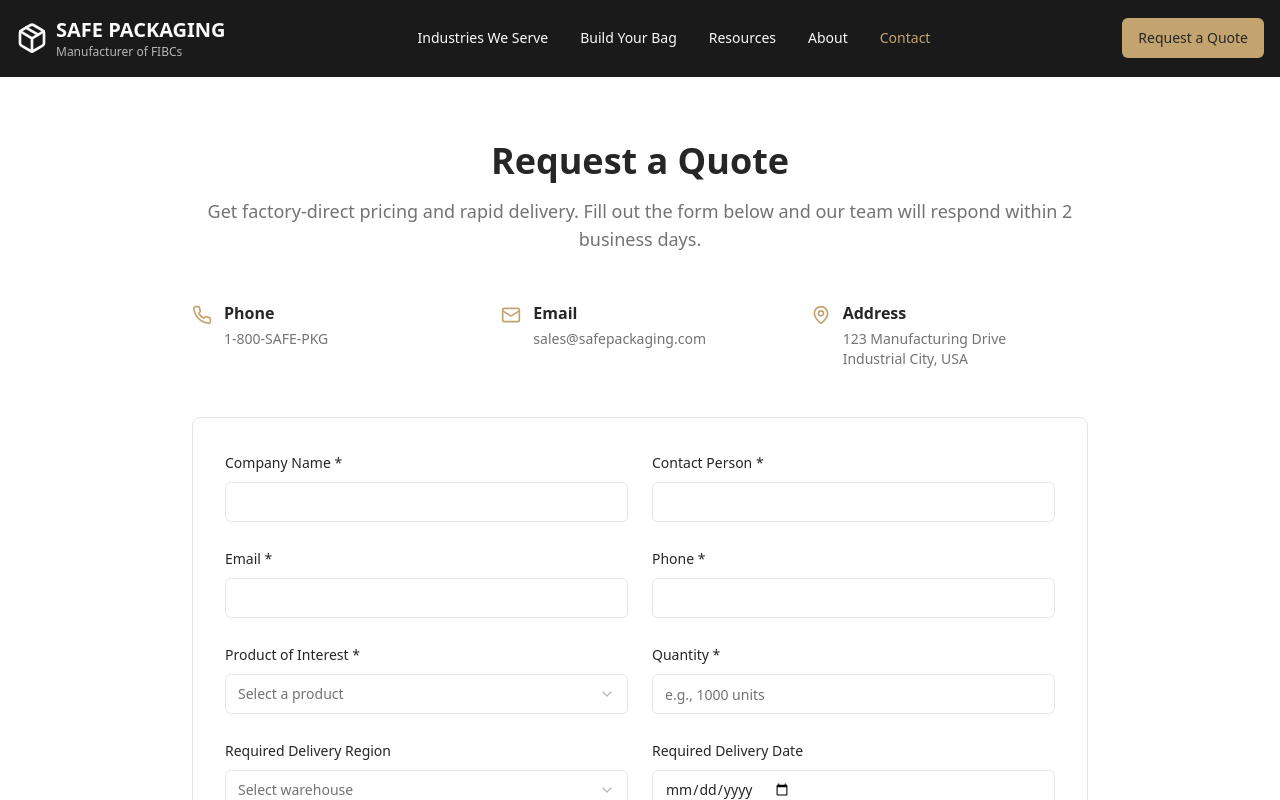
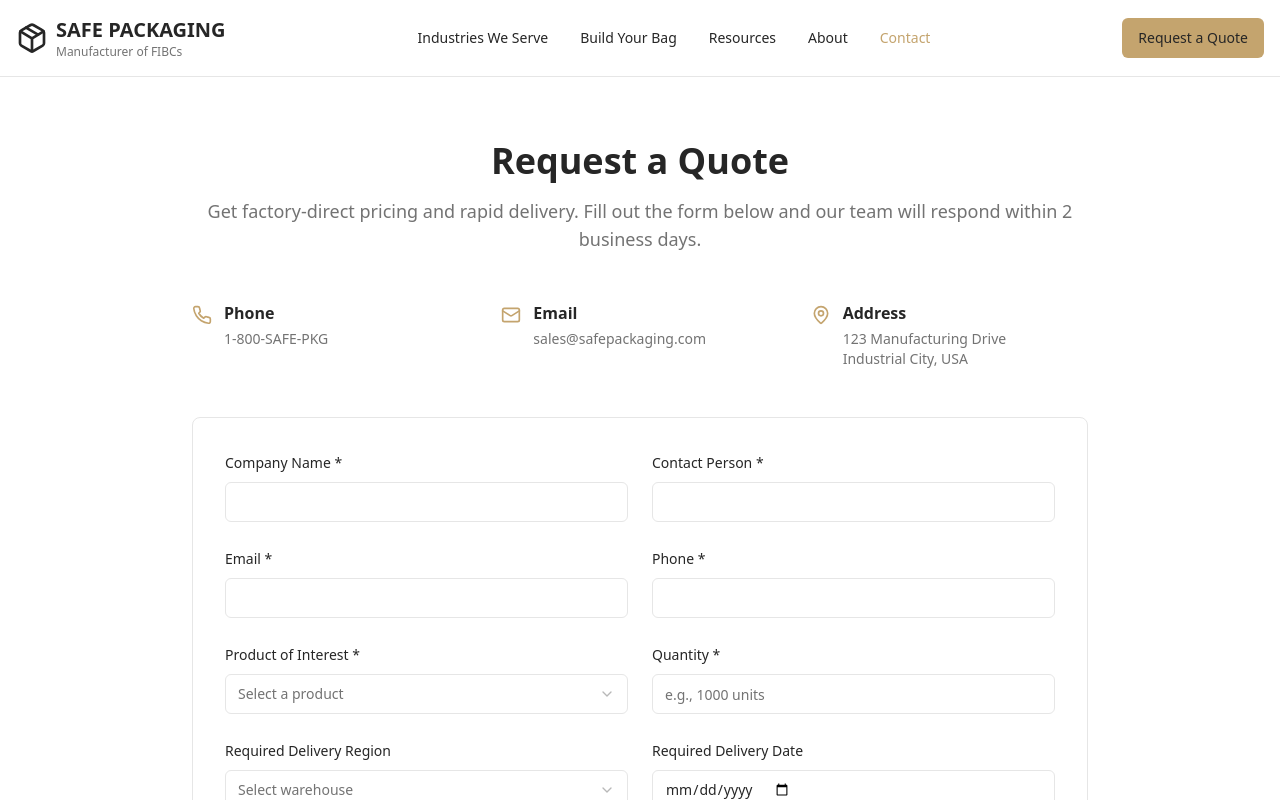
Before and after one commit to SafePackagingLLC/fibc-direct-supply, a React (Vite) app: page /contact in a window 1280 px wide. Shown: the top 800 px of the page. Built offline with nearby package versions, Linux system fonts and the light colour scheme; the HTML template or start-up script is replaced by a standard one.

Commit message:
Reverted to commit 8fe90e3083dbac5e3e94d629a9b53a9f7b390361

```diff
--- a/src/components/Header.tsx
+++ b/src/components/Header.tsx
@@ -4,7 +4,6 @@ import { Package } from "lucide-react";
 
 const Header = () => {
   const location = useLocation();
-  const isHomePage = location.pathname === "/";
 
   const navItems = [
     { label: "Industries We Serve", path: "/industries" },
@@ -15,23 +14,14 @@ const Header = () => {
   ];
 
   return (
-    <header className={`border-b sticky top-0 z-50 ${isHomePage ? "bg-background border-border" : "bg-secondary border-secondary"}`}>
+    <header className="bg-background border-b border-border sticky top-0 z-50">
       <div className="container mx-auto px-4 py-4">
         <div className="flex items-center justify-between">
-          <Link
-            to="/"
-            className={`flex items-center gap-2 transition-colors ${
-              isHomePage
-                ? "text-foreground hover:opacity-80"
-                : "text-secondary-foreground hover:text-primary"
-            }`}
-          >
+          <Link to="/" className="flex items-center gap-2 text-foreground hover:opacity-80 transition-opacity">
             <Package className="h-8 w-8" />
             <div>
               <div className="text-xl font-bold">SAFE PACKAGING</div>
-              <div className={`text-xs ${isHomePage ? "text-muted-foreground" : "text-secondary-foreground/70"}`}>
-                Manufacturer of FIBCs
-              </div>
+              <div className="text-xs text-muted-foreground">Manufacturer of FIBCs</div>
             </div>
           </Link>
 
@@ -40,14 +30,8 @@ const Header = () => {
               <Link
                 key={item.path}
                 to={item.path}
-                className={`text-sm font-medium transition-colors ${
-                  isHomePage
-                    ? location.pathname === item.path
-                      ? "text-primary"
-                      : "text-foreground hover:text-primary"
-                    : location.pathname === item.path
-                      ? "text-primary"
-                      : "text-secondary-foreground hover:text-primary"
+                className={`text-sm font-medium transition-colors hover:text-primary ${
+                  location.pathname === item.path ? "text-primary" : "text-foreground"
                 }`}
               >
                 {item.label}
```
